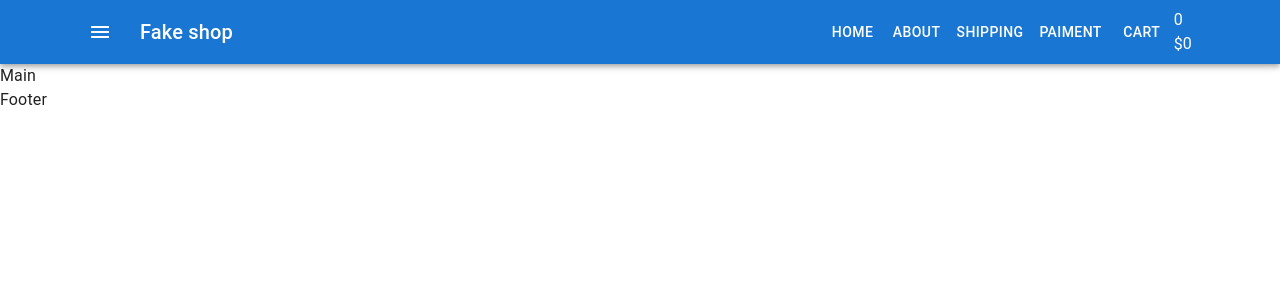
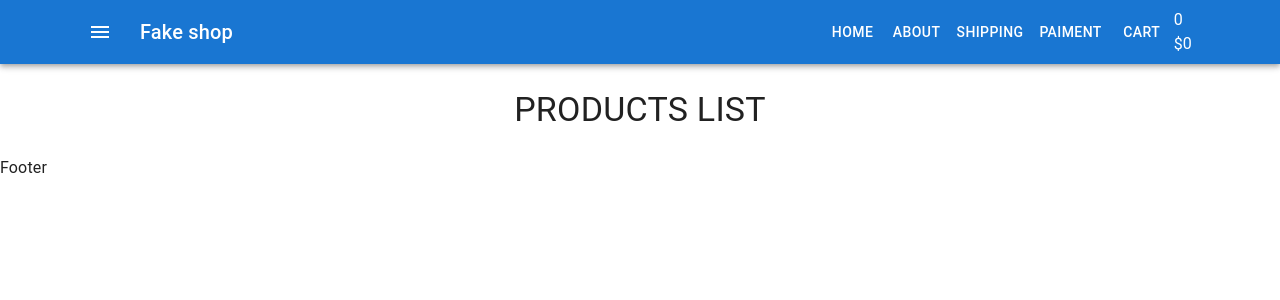
Before and after one commit to tezzzar/fake-shop, a React (Create React App) app: page / in a window 1280 px wide. Shown: the top 300 px of the page. Built offline with nearby package versions, Linux system fonts and the light colour scheme.

Commit message:
add ProductsList

```diff
--- /dev/null
+++ b/src/components/Products/ProductsList.tsx
@@ -0,0 +1,23 @@
+import { Typography } from '@mui/material'
+import React from 'react'
+
+type Props = {}
+
+const ProductsList = (props: Props) => {
+    return (
+        <>
+            <Typography
+                align="center"
+                variant="h4"
+                style={{
+                    margin: '25px 0',
+                    textTransform: 'uppercase',
+                }}
+            >
+                Products List
+            </Typography>
+        </>
+    )
+}
+
+export default ProductsList
--- a/src/container/Main/Main.tsx
+++ b/src/container/Main/Main.tsx
@@ -1,9 +1,17 @@
+import { Container } from '@mui/material'
+import Home from 'pages/Home/Home'
 import React from 'react'
 
 type Props = {}
 
 const Main = (props: Props) => {
-    return <div>Main</div>
+    return (
+        <main>
+            <Container maxWidth="lg">
+                <Home />
+            </Container>
+        </main>
+    )
 }
 
 export default Main
--- /dev/null
+++ b/src/pages/Home/Home.tsx
@@ -0,0 +1,14 @@
+import ProductsList from 'components/Products/ProductsList'
+import React from 'react'
+
+type Props = {}
+
+const Home = (props: Props) => {
+    return (
+        <>
+            <ProductsList />
+        </>
+    )
+}
+
+export default Home
```
